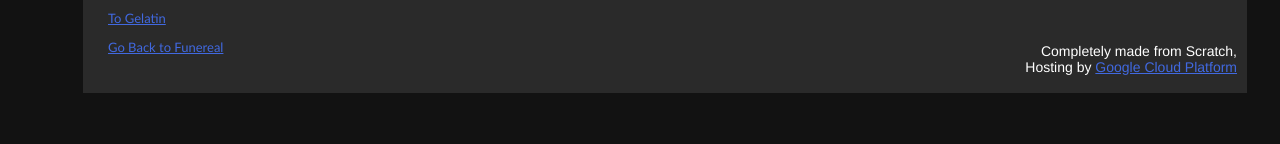
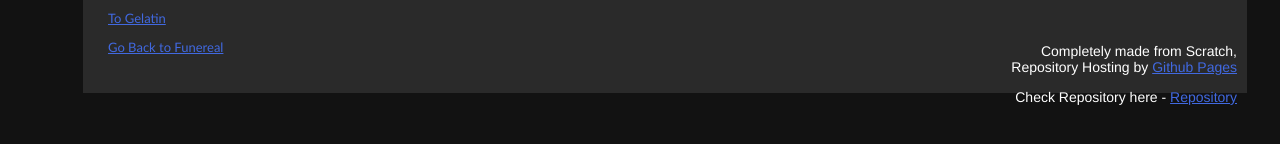
Before and after one commit to Lycol50/web, a plain HTML site: page about.html in a window 1280 px wide. Shown: the part 476-620 px from the top of the page. Drawn offline with Linux system fonts and the light colour scheme.

Commit message:
Update about.html

```diff
--- a/about.html
+++ b/about.html
@@ -60,7 +60,9 @@
         <video height="260px" width="360px" controls controlsList="nodownload noremoteplayback" src="/web/videos/video2.mp4" type="video/mp4">Consider Install/Update your browser, please?</video>
 	<pre class="audiotext">Episode 1: The Millionare Detective Balance:<br>Unlimited</pre>
 	<br>
-	<pre style="color:white; font-family:Helvetica, sans-serif; text-align:right; font-size:14px;">Completely made from Scratch,<br>Hosting by <a href="https://console.cloud.google.com/getting-started?pli=1" target="_blank" class="messenger">Google Cloud Platform</a></pre>
+	<pre style="color:white; font-family:Helvetica, sans-serif; text-align:right; font-size:14px;">Completely made from Scratch,<br>Repository Hosting by <a href="https://pages.github.com/" target="_blank" class="messenger">Github Pages</a></pre>
+	<pre style="color:white; font-family:Helvetica, sans-serif; text-align:right; font-size:14px;">Check Repository here - <a href="https://www.github.com/Lycol50/web" target="_blank" class="messenger">Repository</a></pre>
+
    </div>
    	<h1> About this Website </h1>
   	<p class="text">This site is entirely created by scratch, yet useless but entertaining <br> at the same time you can learn about simple HTML5</p>
```
